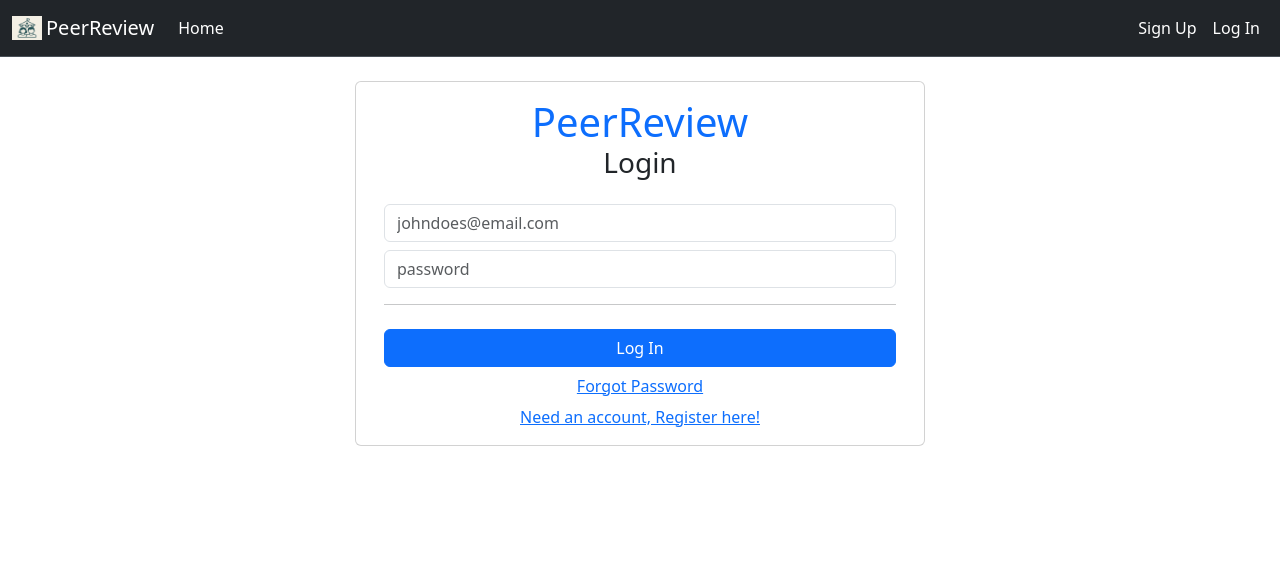
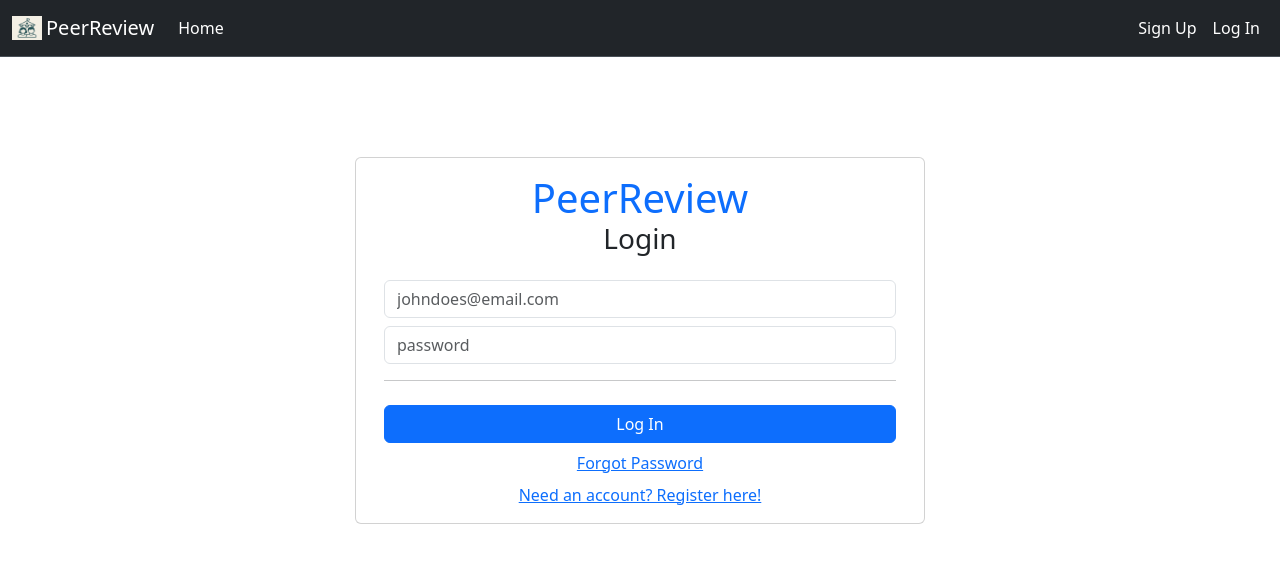
Before and after one commit to jshall42/Peer_Review_Project, a React (Vite) app in the folder client/peer-review-app/: page /login in a window 1280 px wide. Shown: the top 562 px of the page. Built offline with nearby package versions, Linux system fonts and the light colour scheme.

Commit message:
Added functionality to the login page that I added in the intial commit. Validates users inputs (No backend yet)

```diff
--- a/client/peer-review-app/src/components/LoginPage.tsx
+++ b/client/peer-review-app/src/components/LoginPage.tsx
@@ -1,26 +1,89 @@
+import { useState } from "react"
+import type { FormEvent } from "react"
 import { Link } from "react-router-dom"
+import Swal from "sweetalert2"
 
-function LoginPage(){
-    return(
-        <div className="row justify-content-center">
-            <form className="card col-12 col-md-8 col-lg-6" id="frmLogin">
-                    <div className="card-body text-center">
-                        <h1 className="text-center mb-0 text-primary">PeerReview</h1>
-                        <h3 className="text-center mb-4">Login</h3>
+function LoginPage() {
+    // State to store email and password input values
+    let [email, setEmail] = useState("")
+    let [password, setPassword] = useState("")
 
-                        <input id="txtLoginUsername" className="form-control" type="email" placeholder="johndoes@email.com" aria-label="email"/>
-                        <input id="txtLoginPassword" className="form-control mt-2" type="password" placeholder="password" aria-label="password"/>
+    // Handle form submission
+    const handleLogin = (event:FormEvent<HTMLFormElement>) => {
+        event.preventDefault()
+        const regEmail = /[a-z0-9!#$%&'*+/=?^_`{|}~-]+(?:\.[a-z0-9!#$%&'*+/=?^_`{|}~-]+)*@(?:[a-z0-9](?:[a-z0-9-]*[a-z0-9])?\.)+[a-z0-9](?:[a-z0-9-]*[a-z0-9])?/
+        const regPassword = /^(?=.*\d)(?=.*[a-z])(?=.*[A-Z])(?=.*[a-zA-Z]).{8,}$/
 
-                        <hr />
-                        <button className="btn btn-primary col-12 mt-2" type="button" id="btnLogin">Log In</button>
-                        <button className="btn btn-link col-12" type="button" id="btnSwapPassword">Forgot Password</button>
-                        <Link to="/registration">Need an account, Register here!</Link>
+        email = email.toLowerCase()
+        let blnError = false
+        let strMessage = ""
+
+     // check if the username and password are valid
+        if (!regEmail.test(email.trim())) {
+            blnError = true
+            strMessage += "<p class='mb-0 mt-0'>Username Must Be an Email Address</p>"
+        }
+
+        if (!regPassword.test(password.trim())) {
+            blnError = true
+            strMessage += "<p class='mb-0 mt-0'>Password Must Be at Least 8 Characters Long and Contain at Least One Uppercase Letter, One Lowercase Letter, and One Number</p>"
+        }
+
+        // Error if above catches any
+        if (blnError) {
+            Swal.fire({
+                title: "Oh no, you have error!",
+                html: strMessage,
+                icon: "error"
+            })
+
+        }
+    }
+
+    return (
+        <div className="row justify-content-center" style={{ marginTop: "100px" }}>
+            <form className="card col-12 col-md-8 col-lg-6" id="frmLogin" onSubmit={handleLogin}>
+                <div className="card-body text-center">
+                    <h1 className="text-center mb-0 text-primary">PeerReview</h1>
+                    <h3 className="text-center mb-4">Login</h3>
+
+                    {/* Input fields for email and password */}
+                    <input
+                        id="txtLoginUsername"
+                        className="form-control"
+                        type="email"
+                        placeholder="johndoes@email.com"
+                        aria-label="email"
+                        value={email}
+                        onChange={(e) => setEmail(e.target.value)}  // set/update email state
+                    />
+                    <input
+                        id="txtLoginPassword"
+                        className="form-control mt-2"
+                        type="password"
+                        placeholder="password"
+                        aria-label="password"
+                        value={password}
+                        onChange={(e) => setPassword(e.target.value)}  // set/update password state
+                    />
+
+                    <hr />
+                    {/* Button to submit the form */}
+                    <button className="btn btn-primary col-12 mt-2" type="submit" id="btnLogin">
+                        Log In
+                    </button>
+                    <div className="mt-2">
+                        <Link to="/forgotpassword" className="d-block mb-2">
+                            Forgot Password
+                        </Link>
+                        <Link to="/registration" className="d-block">
+                            Need an account? Register here!
+                        </Link>
                     </div>
+                </div>
             </form>
         </div>
-
     )
 }
 
-
 export default LoginPage
```
